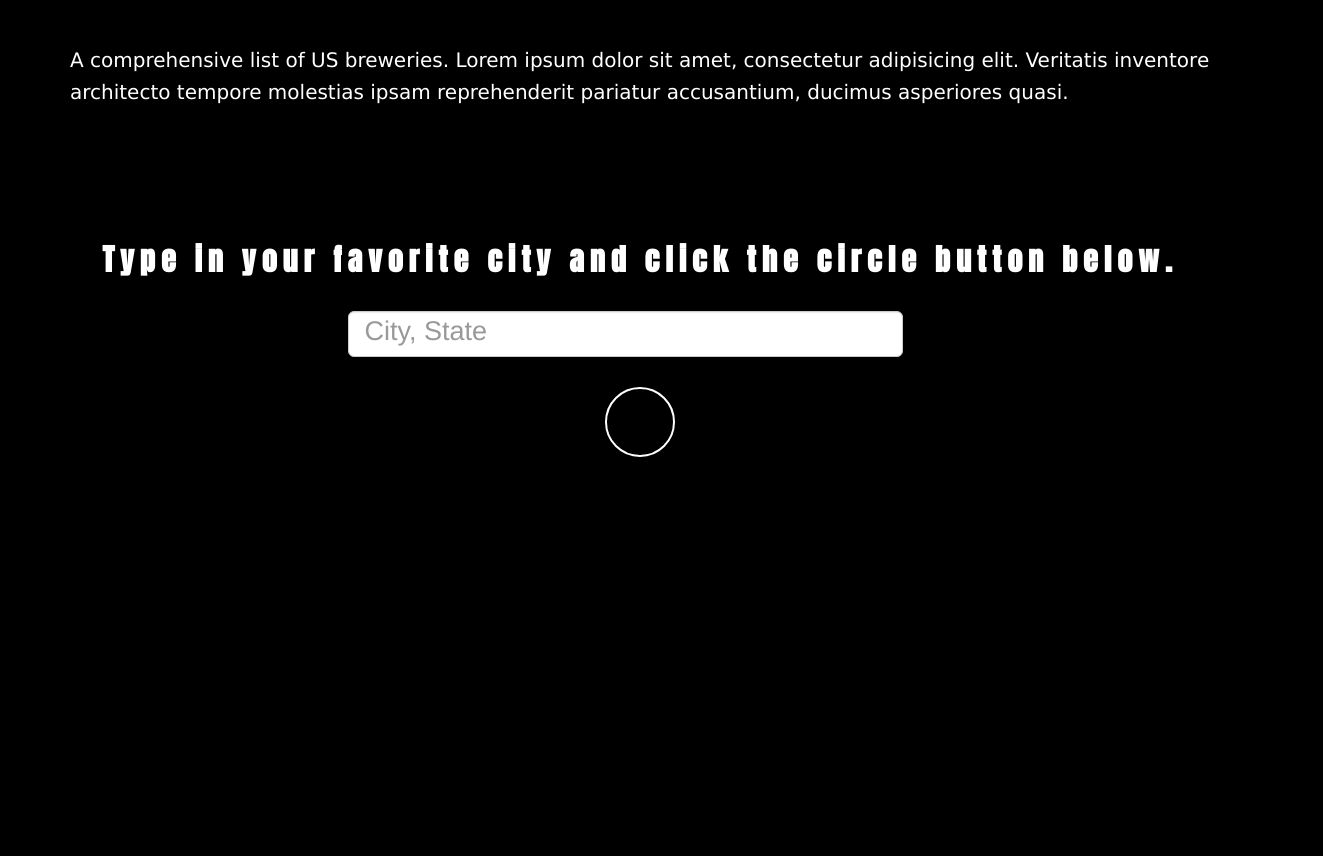
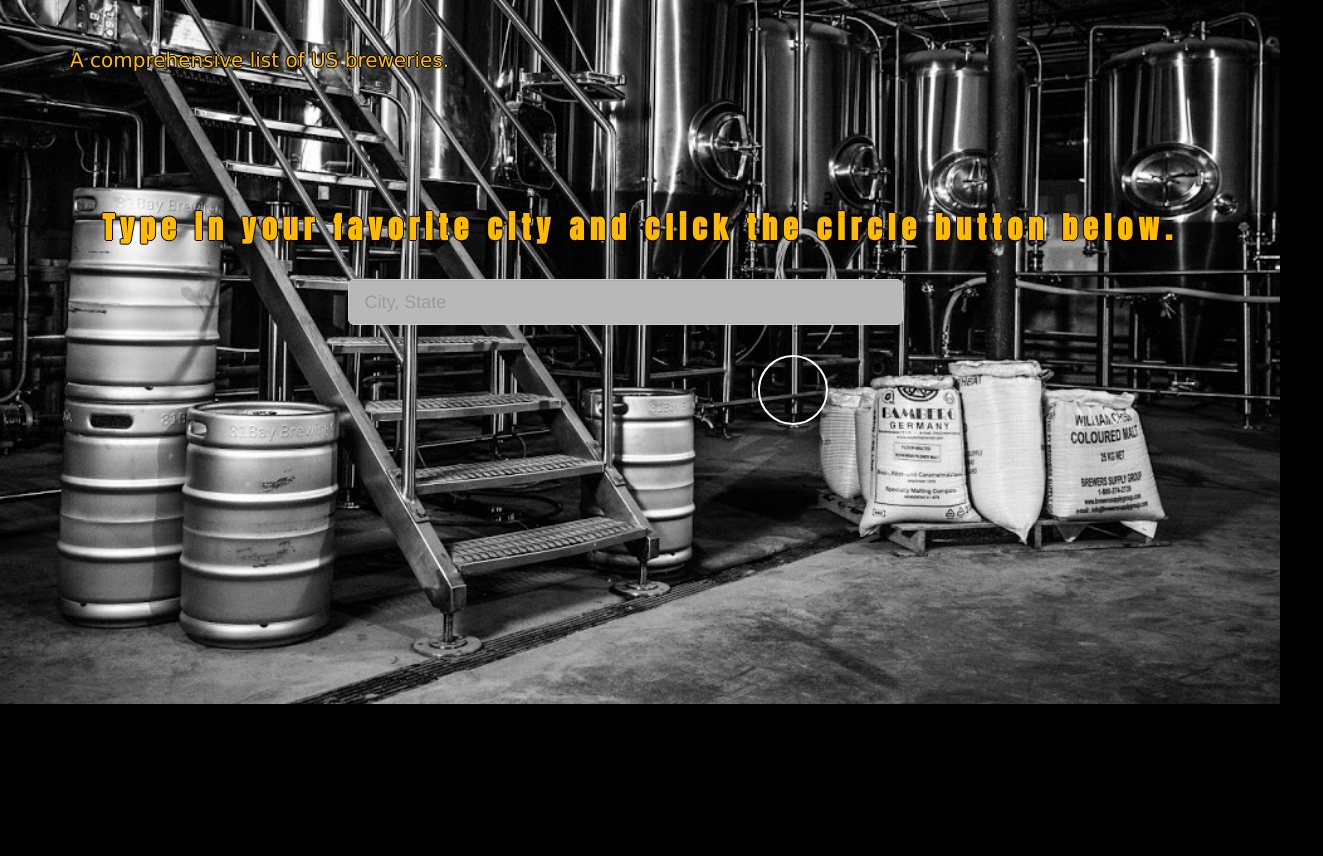
Before and after one commit to sand0959/brUSA, a plain HTML site: page index.html in a window 1280 px wide. Shown: the part 123-979 px from the top of the page, 1323 px wide, since content can reach past the window. Drawn offline with nearby package versions, Linux system fonts and the light colour scheme; files that its build step writes are made by us from their sources.

Commit message:
new code by Noah

```diff
--- a/grayscale.css
+++ b/grayscale.css
@@ -7,13 +7,22 @@ body {
   width: 100%;
   height: 100%;
   font-family: "Lora", "Helvetica Neue", Helvetica, Arial, sans-serif;
-  color: white;
+  color: #ffbb00;
   background-color: black;
 
-  background-image: url(../img/.jpg);
+  background-image: url(img/brewery.jpg);
   background-repeat: no-repeat;
   background-size: cover;
   background-position: center;
+  text-shadow: -1px 0 black, 0 1px black, 1px 0 black, 0 -1px black;
+}
+
+#searchBar{
+  background: #B8B8B8;
+}
+
+#searchButton {
+  margin-left: 5em;
 }
 
 html {
@@ -321,8 +330,5 @@ img::-moz-selection {
 }
 body {
   webkit-tap-highlight-color: rgba(255, 255, 255, 0.2);
+  back
 }
-
-::placeholder {
-  font-size: 27px;
-}
--- a/index.html
+++ b/index.html
@@ -8,7 +8,7 @@
 
 	<link href="https://fonts.googleapis.com/css?family=Anton" rel="stylesheet">
 
-	<link rel="stylesheet" href="brUSA/css/grayscale.css">
+	<link rel="stylesheet" href="grayscale.css">
 
 </head>
 <body>
@@ -51,7 +51,7 @@
     	<br>
     	<br>
 
-		<p>A comprehensive list of US breweries. Lorem ipsum dolor sit amet, consectetur adipisicing elit. Veritatis inventore architecto tempore molestias ipsam reprehenderit pariatur accusantium, ducimus asperiores quasi.</p>
+		<p>A comprehensive list of US breweries.</p>
 
 		<br>
 		<br>
@@ -65,16 +65,15 @@
 			  <form>
 			  		<div class="col-md-3"></div>
 					    <div class="form-group row col-md-6">
-					      <input type="text" class="form-control input-lg" placeholder="City, State">
+					      <input id="searchBar" type="text" class="form-control input-lg" placeholder="City, State">
 					    </div>
 					<div class="col-md-3"></div>
 			  </form>
 		</div>
 
-		<header class="intro">
                 <div class="row">
-                    <div class="col-md-8 col-md-offset-2">
-                        <a href="#map" class="btn btn-circle page-scroll">
+                    <div class="col-md-8 col-md-offset-5" >
+                        <a href="#map" id="searchButton" class="btn btn-circle page-scroll">
                             <i class="fa fa-angle-double-down animated"></i>
                         </a>
                    	</div>
@@ -83,7 +82,11 @@
 
 	</div>
 
-	<div id="map"></div>
+
+	<div class="container">
+		<div id="map"></div>
+
+	</div>
 
 
 </body>
```
Also changed, not shown: img/brewery.jpg (added), 1 other file.
